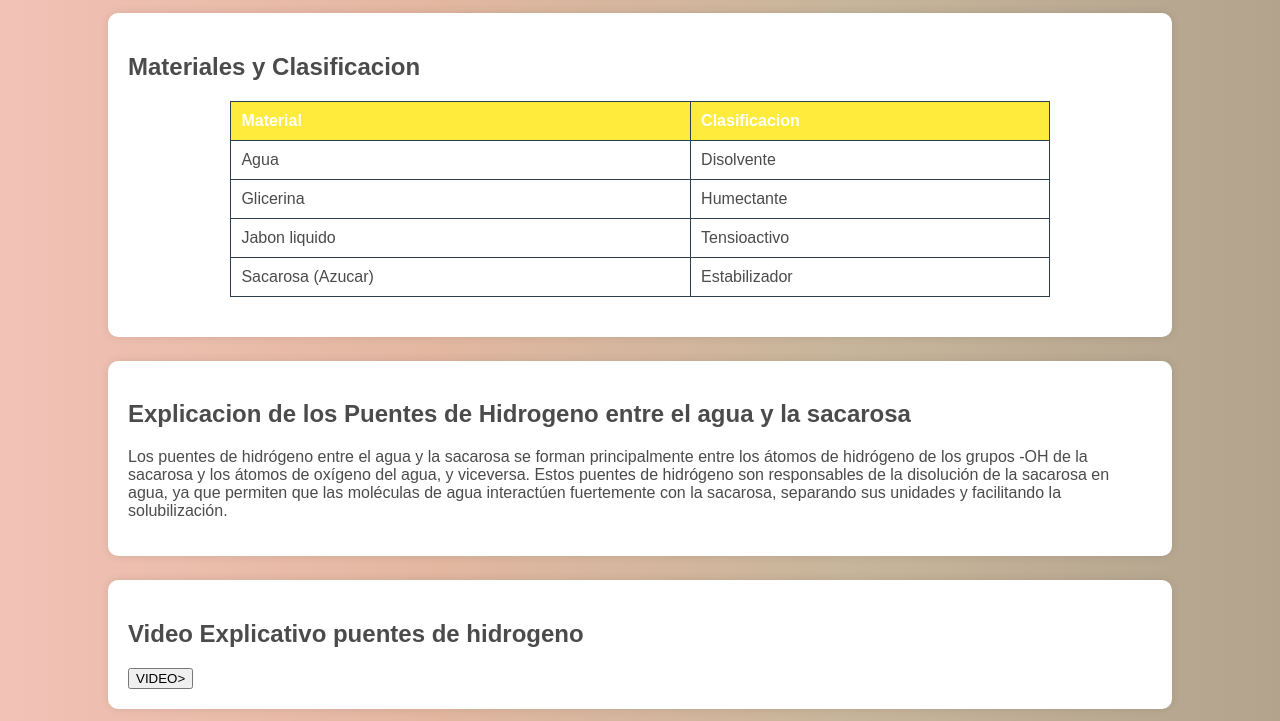
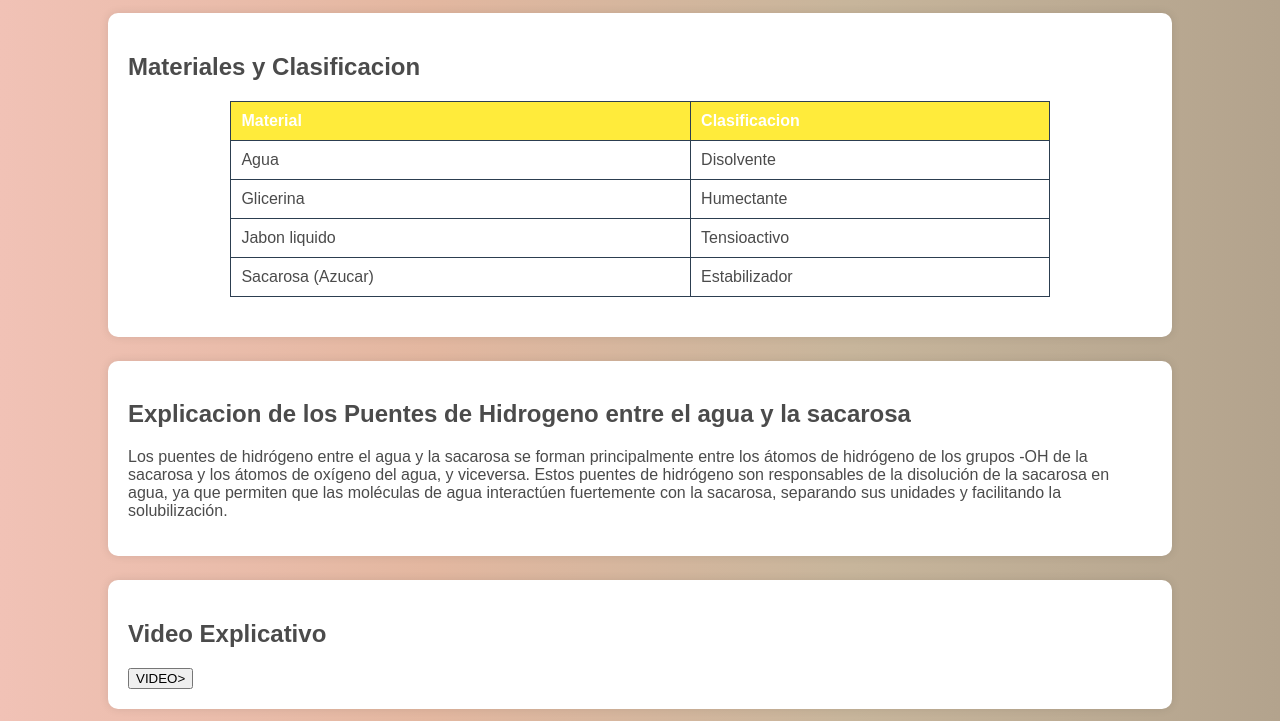
Before and after one commit to tech-01-proyect/Grupo-4-Integrado, a plain HTML site: page Quimica y Biologia.html in a window 1280 px wide. Shown: the part 79-800 px from the top of the page. Drawn offline with Linux system fonts and the light colour scheme.

Commit message:
Quimica y Biologia.html

```diff
--- a/Quimica y Biologia.html
+++ b/Quimica y Biologia.html
@@ -144,7 +144,7 @@ cursor:
 		    </div>
 
 		 <div class="container">
-			<h2>Video Explicativo puentes de hidrogeno</h2>
+			<h2>Video Explicativo</h2>
 <button onclick="window.location.href='https://www.canva.com/design/DAGhk3FhomM/pi_E4f3yPI4yQ5tlDDp4kw/edit?utm_content=DAGhk3FhomM&utm_campaign=designshare&utm_medium=link2&utm_source=sharebutton'">VIDEO</buttn>>
 		    </div>
 
```
